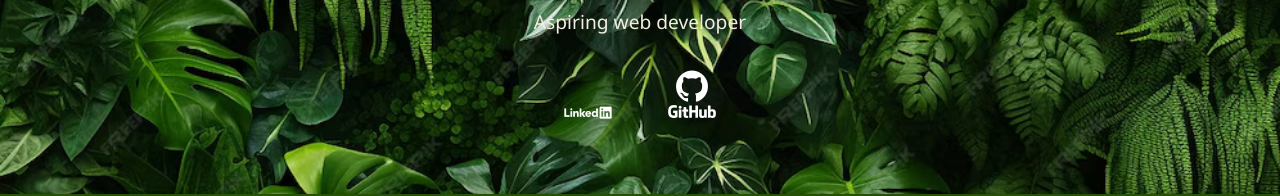
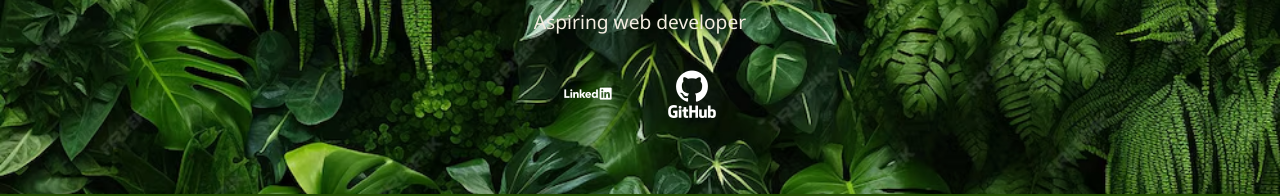
Before and after one commit to KDavis00/GCA_KaeD, a plain HTML site: page index.html in a window 1280 px wide. Shown: the part 312-508 px from the top of the page. Drawn offline with nearby package versions, Linux system fonts and the light colour scheme.

Commit message:
enhance LinkedIn icon styling for better visibility

```diff
--- a/style.css
+++ b/style.css
@@ -100,8 +100,12 @@ header p {
   transform: scale(1.2);
   color: #0a66c2;
 }
-.devicon-linkedin-plain-wordmark { position: relative; top: 19px; }
-/* Sticky Navbar */
+.devicon-linkedin-plain-wordmark {
+  font-size: 4rem;        /* make it bigger */
+  line-height: 1;         /* remove extra spacing */
+  position: relative;
+  top: 0;                 /* reset the push-up */
+}
 .navbar {
   position: sticky;
   top: 0;
```
